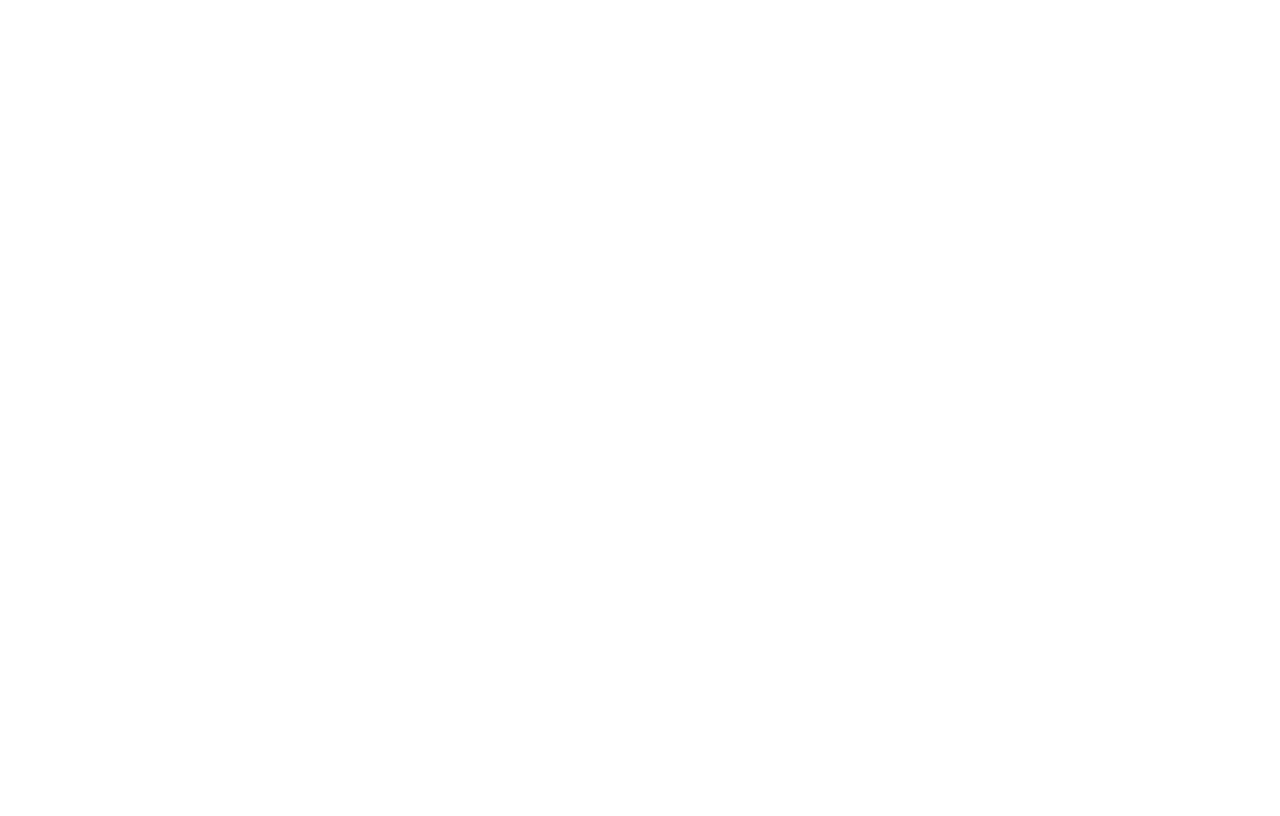
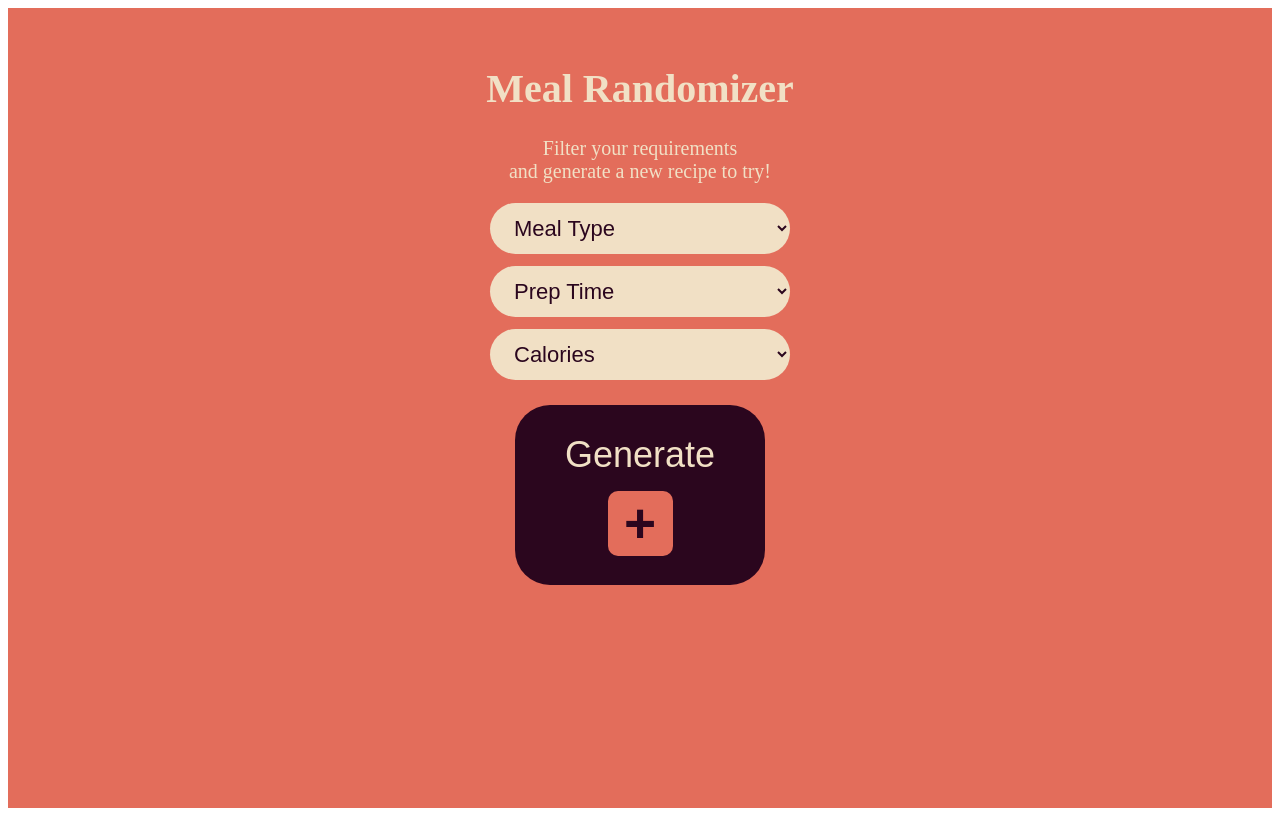
Before and after one commit to pmaidan/ChefMyself, a React (Vite) app: page / in a window 1280 px wide. Built offline with nearby package versions, Linux system fonts and the light colour scheme.

Commit message:
Updated Home page to three filler buttons, created Meal Randomizer page with dropdowns for user to select and use

```diff
--- a/src/App.jsx
+++ b/src/App.jsx
@@ -1,3 +1,11 @@
-function App() {}
-
-export default App;
+import Home from "./pages/Home.jsx";
+import MealRandomizer from "./pages/MealRandomizer.jsx";
+function App() {
+    return (
+        <div>
+            {/* <Home/> */}
+            <MealRandomizer/>
+        </div>
+    );
+}
+export default App
--- a/src/data/recipes/jello_rolls.json
+++ b/src/data/recipes/jello_rolls.json
@@ -6,7 +6,7 @@
     "servings": 12,
     "nutritionPerServing": {
         "calories": 60,
-        "protein": .75,
+        "protein": 0.75,
         "carbohydrates": 14,
         "fat": 0
     },
@@ -28,7 +28,7 @@
             "name": "Large Marshmellows",
             "quantity": 12,
             "unit": "count"
-        },
+        }
 
     ],
     "instructions":
--- a/src/main.jsx
+++ b/src/main.jsx
@@ -1,6 +1,7 @@
 import { StrictMode } from "react";
 import { createRoot } from "react-dom/client";
 import App from "./App.jsx";
+import "./styles.css";
 
 createRoot(document.getElementById("root")).render(
   <StrictMode>
--- a/src/pages/Home.jsx
+++ b/src/pages/Home.jsx
@@ -1,42 +1,13 @@
-import RecipeCard from "../components/RecipeCard.jsx";
 export default function Home() {
-  return (  //gives container a CSS (style) class name
+  return (
     <div className="home">
       <h1>Welcome Back!</h1>
 
-      <h2>Your Weekly Plate</h2>
-
-      <div className="weekly-plate">
-  <RecipeCard
-    name="Mongolian Beef"
-    info="Calories & Dish Information"
-    date="Mon 10/11"
-  />
-
-  <RecipeCard
-    name="Mongolian Beef"
-    info="Calories & Dish Information"
-    date="Tue 10/12"
-  />
-
-  <RecipeCard
-    name="Mongolian Beef"
-    info="Calories & Dish Information"
-    date="Wed 10/13"
-  />
-
-  <RecipeCard
-    name="Mongolian Beef"
-    info="Calories & Dish Information"
-    date="Thu 10/14"
-  />
-
-  <RecipeCard
-    name="Mongolian Beef"
-    info="Calories & Dish Information"
-    date="Fri 10/15"
-  />
-</div>
+      <div className="home-buttons">
+        <button type="button">Daily Meal Plan</button>
+        <button type="button">Weekly Meal Plan</button>
+        <button type="button">Shopping List</button>
+      </div>
     </div>
   );
 }
--- /dev/null
+++ b/src/pages/MealRandomizer.jsx
@@ -0,0 +1,66 @@
+//usestate remembers w dropdown option user selected
+import { useState } from "react";
+
+export default function MealRandomizer() { //export allows for other files to use this file
+  const [mealType, setMealType] = useState("");
+  const [prepTime, setPrepTime] = useState("");
+  const [calories, setCalories] = useState("");
+
+  return (
+    <div className="meal-randomizer">
+      <h1>Meal Randomizer</h1>
+
+      <p>
+        Filter your requirements
+        <br />
+        and generate a new recipe to try!
+      </p>
+
+      <div className="randomizer-filters">
+
+        <select //creates html dropdown menu
+          value={mealType}
+          onChange={(e) => setMealType(e.target.value)}
+        >
+          <option value="">Meal Type</option>
+          <option value="Breakfast">Breakfast</option>
+          <option value="Lunch">Lunch</option>
+          <option value="Dinner">Dinner</option>
+        </select>
+
+        <select
+          value={prepTime}
+          onChange={(e) => setPrepTime(e.target.value)}
+        >
+          <option value="">Prep Time</option>
+          {Array.from({ length: 8 }, (_, i) => {
+            const minutes = (i + 1) * 30;
+            return (
+              <option key={minutes} value={minutes}>
+                {minutes} mins
+              </option>
+            );
+          })}
+        </select>
+
+        <select
+          value={calories}
+          onChange={(e) => setCalories(e.target.value)}
+        >
+          <option value="">Calories</option>
+          {Array.from({ length: 10 }, (_, i) => (
+            <option key={i} value={i * 150}>
+              {i * 100} calories
+            </option>
+          ))}
+        </select>
+
+      </div>
+
+      <button className="generate-button" type="button">
+        Generate
+        <span className="generate-icon">+</span>
+      </button>
+    </div>
+  );
+}
--- a/src/styles.css
+++ b/src/styles.css
@@ -0,0 +1,146 @@
+.home {
+  background-color: #e26d5a;
+  min-height: 100vh;
+  padding: 20px;
+}
+
+.home h1 {
+  text-align: center;
+  color: #f1e0c5;
+  font-family: Playfair;
+  font-size: 32px;
+  font-weight: normal;
+}
+
+.home h2 {
+  background-color: #2b061e;
+  color: #f1e0c5;
+  font-family: Playfair;
+  font-size: 24px;
+  font-weight: normal;
+  text-align: center;
+  padding: 15px;
+  margin: 20px -20px;
+}
+
+.recipe-card {
+  background-color: #f1e0c5;
+  color: #2b061e;
+  border-radius: 20px;
+  padding: 10px;
+  margin-bottom: 15px;
+}
+
+.home-buttons {
+  display: flex;
+  flex-direction: column;
+  align-items: center;
+  gap: 20px;
+  margin-top: 30px;
+}
+
+.home-buttons button {
+  padding: 15px 30px;
+  font-size: 18px;
+  background-color:#edd7b5;
+  border-radius: 10px;
+  border: 1px solid #2b061e;
+  cursor: pointer;
+  width: 250px;
+}
+
+.home-buttons button:hover {
+  background-color: #eccf9f;
+}
+/* Meal Randomizer Page */
+
+.meal-randomizer {
+  background-color: #e36d5b;
+  min-height: 100vh;
+  display: flex;
+  flex-direction: column;
+  align-items: center;
+  padding: 30px 20px;
+  box-sizing: border-box;
+}
+
+/* Page Title */
+
+.meal-randomizer h1 {
+  font-size: 40px;
+  color: #f1e0c5;
+  text-align: center;
+  margin-bottom: 5px;
+}
+
+/* Description */
+
+.meal-randomizer p {
+  font-size: 20px;
+  color: #f1e0c5;
+  text-align: center;
+  margin-bottom: 20px;
+}
+
+/* Dropdown Container */
+
+.randomizer-filters {
+  display: flex;
+  flex-direction: column;
+  gap: 12px;
+  width: 100%;
+  max-width: 300px;
+}
+
+/* Dropdown Menus */
+
+.randomizer-filters select {
+  background-color: #f1e0c5;
+  color: #2b061e;
+  border: none;
+  border-radius: 30px;
+  padding: 12px 20px;
+  font-size: 22px;
+  width: 100%;
+  cursor: pointer;
+}
+
+/* Generate Button */
+
+.generate-button {
+  background-color: #2b061e;
+  color: #f1e0c5;
+  border: none;
+  border-radius: 35px;
+  width: 250px;
+  min-height: 180px;
+  font-size: 36px;
+  cursor: pointer;
+  display: flex;
+  flex-direction: column;
+  align-items: center;
+  justify-content: center;
+  gap: 15px;
+  margin-top: 25px;
+}
+
+/* Generate Plus Icon */
+
+.generate-icon {
+  background-color: #e36d5b;
+  color: #2b061e;
+  border-radius: 10px;
+  width: 65px;
+  height: 65px;
+  display: flex;
+  align-items: center;
+  justify-content: center;
+  font-size: 55px;
+  font-weight: bold;
+}
+
+/* Hover Effect */
+
+.generate-button:hover {
+  background-color: #481331;
+}
```
Also changed, not shown: src/data/recipes/mongolian-beef.json (added, +81 -0 lines).
